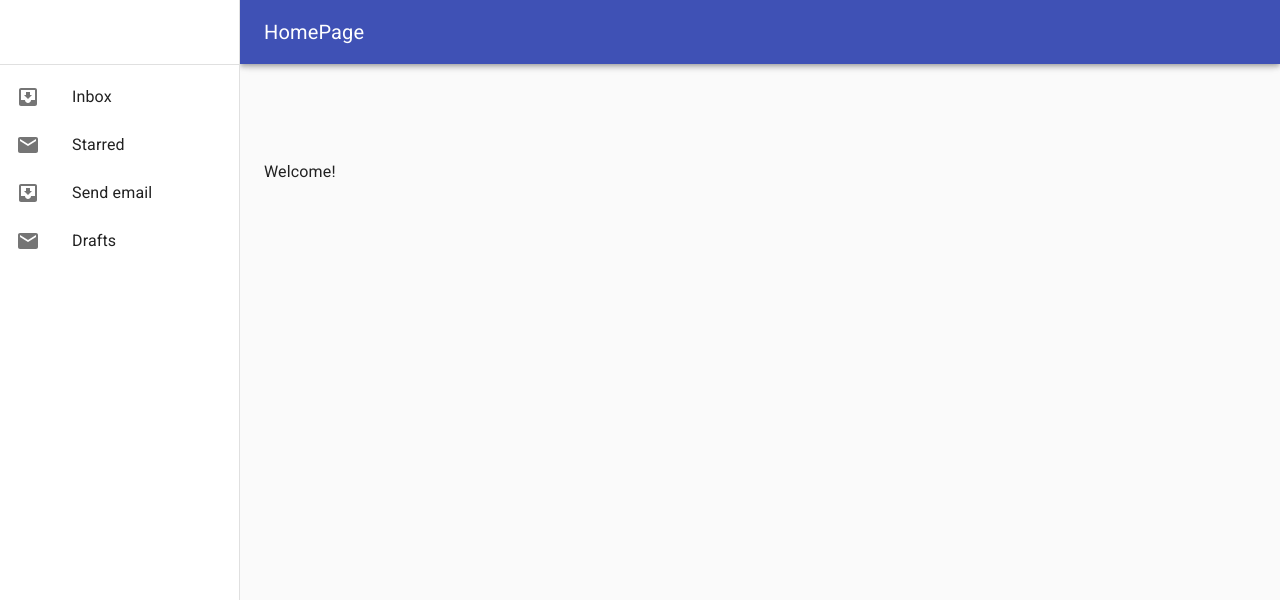
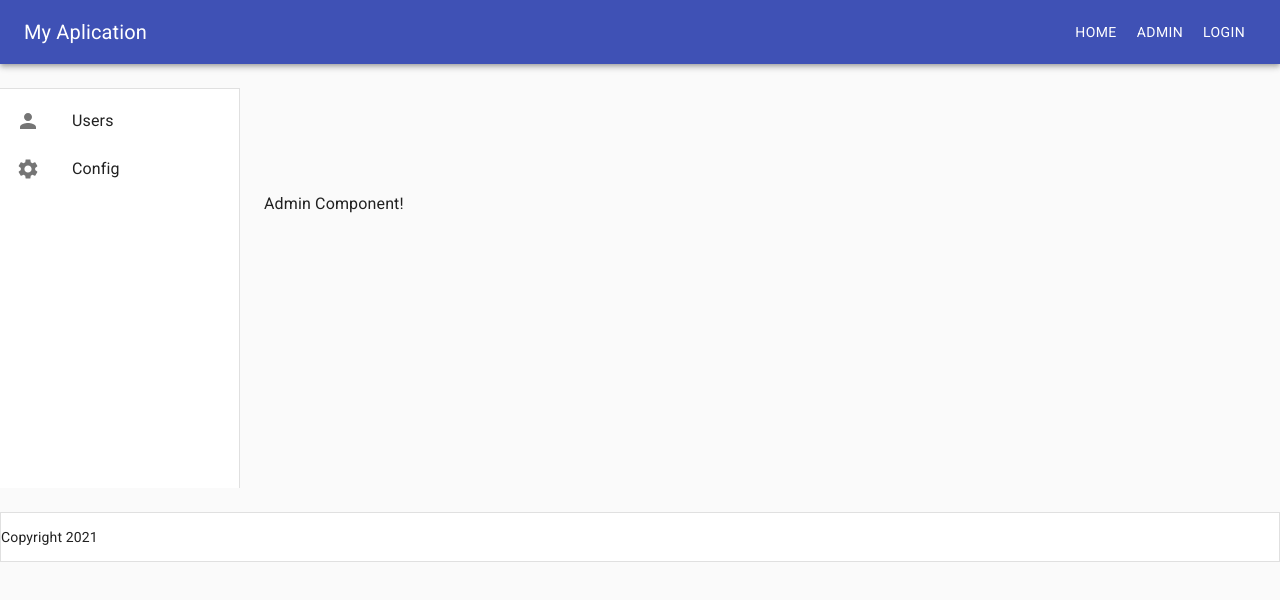
Before and after one commit to davidTorresTrejo/Training-examples, a React (Create React App) app in the folder 2021-04-13/react-app/: page /admin in a window 1280 px wide. Shown: the top 600 px of the page. Built offline with nearby package versions, Linux system fonts and the light colour scheme.

Commit message:
2021-04-15 React-App Add NavBar, HomePage, AdminPage & Routes

```diff
--- a/2021-04-13/react-app/package.json
+++ b/2021-04-13/react-app/package.json
@@ -16,6 +16,8 @@
     "fontsource-roboto": "^4.0.0",
     "react": "^17.0.2",
     "react-dom": "^17.0.2",
+    "react-route": "^1.0.3",
+    "react-router-dom": "^5.2.0",
     "react-scripts": "4.0.3",
     "typescript": "^4.2.4",
     "web-vitals": "^1.1.1"
@@ -43,5 +45,8 @@
       "last 1 firefox version",
       "last 1 safari version"
     ]
+  },
+  "devDependencies": {
+    "@types/react-router-dom": "^5.1.7"
   }
 }
--- /dev/null
+++ b/2021-04-13/react-app/src/containers/AdminPage/AdminPage.tsx
@@ -0,0 +1,16 @@
+import React from 'react';
+import LayoutAdmin from '../../layouts/LayoutAdmin'
+
+/* AdminPage Component */
+class AdminPage extends React.Component{
+  render(){
+    return(
+      /* Use LayoutAdmin */
+      <LayoutAdmin>
+        <p>Admin Component!</p>
+      </LayoutAdmin>
+    );
+  }
+}
+
+export default AdminPage;
--- a/2021-04-13/react-app/src/containers/App.tsx
+++ b/2021-04-13/react-app/src/containers/App.tsx
@@ -1,15 +1,32 @@
 import React from 'react';
 import MasterLayout from '../layouts/MasterLayout';
 import HomePage from '../containers/HomePage/HomePage';
+import AdminPage from './AdminPage/AdminPage';
+import {BrowserRouter, Route, Switch} from 'react-router-dom'
 
+/* App Component  */
 class App extends React.Component{
   render(){
     return(
-      <MasterLayout>
-        <HomePage></HomePage>
-      </MasterLayout>
+      /* Use the BrowserRoute and Switch to choose */
+      <BrowserRouter>
+        <Switch>
+        <Route exact path = "/">                    {/* Route to HomePage (exact) */}
+          <MasterLayout>
+            <HomePage></HomePage>
+          </MasterLayout>
+        </Route>
+        <Route path = "/admin">                     {/* Route to AdminPage (exact) */}
+          <MasterLayout>
+            <AdminPage></AdminPage>
+          </MasterLayout>
+        </Route>
+      </Switch>
+      </BrowserRouter>
     );
   }
 }
 
 export default App;
+
+/* Add switch and route */
--- a/2021-04-13/react-app/src/containers/HomePage/HomePage.tsx
+++ b/2021-04-13/react-app/src/containers/HomePage/HomePage.tsx
@@ -1,11 +1,14 @@
 import React, { Component } from 'react';
-import Layout from '../../layouts/Layout'
+import LayoutHome from '../../layouts/LayoutHome'
 
-class HomePage extends React.Component{
+/* HomePage Component */
+class HomePage extends Component{
   render(){
-    const dataJSX = 'Welcome!';
     return(
-      <Layout title = "HomePage" data = {dataJSX}></Layout>
+      /* Use LayoutHome */
+      <LayoutHome>
+        <p>Home Component!</p>
+      </LayoutHome>
     );
   }
 }
--- /dev/null
+++ b/2021-04-13/react-app/src/layouts/LayoutAdmin.tsx
@@ -0,0 +1,140 @@
+import React from 'react';
+import CssBaseline from '@material-ui/core/CssBaseline';
+import Divider from '@material-ui/core/Divider';
+import Drawer from '@material-ui/core/Drawer';
+import Hidden from '@material-ui/core/Hidden';
+import List from '@material-ui/core/List';
+import ListItem from '@material-ui/core/ListItem';
+import ListItemIcon from '@material-ui/core/ListItemIcon';
+import ListItemText from '@material-ui/core/ListItemText';
+import PersonIcon from '@material-ui/icons/Person';
+import SettingsIcon from '@material-ui/icons/Settings';
+import Typography from '@material-ui/core/Typography';
+import { makeStyles, useTheme, Theme, createStyles } from '@material-ui/core/styles';
+
+const drawerWidth = 240;
+
+const useStyles = makeStyles((theme: Theme) =>
+  createStyles({
+    root: {
+      display: 'flex',
+    },
+    drawer: {
+      [theme.breakpoints.up('sm')]: {
+        width: drawerWidth,
+        flexShrink: 0,
+      },
+    },
+    appBar: {
+      [theme.breakpoints.up('sm')]: {
+        width: `calc(100% - ${drawerWidth}px)`,
+        marginLeft: drawerWidth,
+      },
+    },
+    menuButton: {
+      marginRight: theme.spacing(2),
+      [theme.breakpoints.up('sm')]: {
+        display: 'none',
+      },
+    },
+    // necessary for content to be below app bar
+    toolbar: theme.mixins.toolbar,
+    drawerPaper: {
+      width: drawerWidth,
+      position: 'static',
+      height: 400
+    },
+    content: {
+      flexGrow: 1,
+      padding: theme.spacing(3),
+    },
+  }),
+);
+
+interface Props {
+  /**
+   * Injected by the documentation to work in an iframe.
+   * You won't need it on your project.
+   */
+  //data: string;
+  //title: string;
+  children: any;
+  window?: () => Window;
+}
+
+const LayoutAdmin = (props: Props) => {
+  const { window } = props;
+  const classes = useStyles();
+  const theme = useTheme();
+  const [mobileOpen, setMobileOpen] = React.useState(false);
+
+  const handleDrawerToggle = () => {
+    setMobileOpen(!mobileOpen);
+  };
+
+  const drawer = (
+    /* Content LayoutAdmin */
+    <div>
+      <Divider />
+      <List>
+        <ListItem>
+          <ListItemIcon> <PersonIcon></PersonIcon> </ListItemIcon>
+          <ListItemText primary = "Users"></ListItemText>
+        </ListItem>
+        <ListItem>
+          <ListItemIcon> <SettingsIcon></SettingsIcon> </ListItemIcon>
+          <ListItemText primary = "Config"></ListItemText>
+        </ListItem>
+      </List>
+    </div>
+  );
+
+  const container = window !== undefined ? () => window().document.body : undefined;
+
+  return (
+    <div className={classes.root}>
+      <CssBaseline />
+        <nav className={classes.drawer} aria-label="mailbox folders">
+          {/* The implementation can be swapped with js to avoid SEO duplication of links. */}
+          <Hidden smUp implementation="css">
+            <Drawer
+              container={container}
+              variant="temporary"
+              anchor={theme.direction === 'rtl' ? 'right' : 'left'}
+              open={mobileOpen}
+              onClose={handleDrawerToggle}
+              classes={{
+                paper: classes.drawerPaper,
+              }}
+              ModalProps={{
+                keepMounted: true, // Better open performance on mobile.
+              }}
+            >
+              {drawer}
+            </Drawer>
+          </Hidden>
+          <Hidden xsDown implementation="css">
+            <Drawer
+              classes={{
+                paper: classes.drawerPaper,
+              }}
+              variant="permanent"
+              open
+            >
+              {drawer}
+            </Drawer>
+          </Hidden>
+        </nav>
+      <main className={classes.content}>
+        <div className={classes.toolbar} />
+        <Typography paragraph>
+            {/* Title Data */}
+          {props.children}
+        </Typography>
+      </main>
+    </div>
+  );
+}
+
+
+export default LayoutAdmin;
--- a/2021-04-13/react-app/src/layouts/Layout.tsx
+++ b/2021-04-13/react-app/src/layouts/LayoutHome.tsx
@@ -1,18 +1,14 @@
 import React from 'react';
-import AppBar from '@material-ui/core/AppBar';
 import CssBaseline from '@material-ui/core/CssBaseline';
 import Divider from '@material-ui/core/Divider';
 import Drawer from '@material-ui/core/Drawer';
 import Hidden from '@material-ui/core/Hidden';
-import IconButton from '@material-ui/core/IconButton';
 import InboxIcon from '@material-ui/icons/MoveToInbox';
 import List from '@material-ui/core/List';
 import ListItem from '@material-ui/core/ListItem';
 import ListItemIcon from '@material-ui/core/ListItemIcon';
 import ListItemText from '@material-ui/core/ListItemText';
 import MailIcon from '@material-ui/icons/Mail';
-import MenuIcon from '@material-ui/icons/Menu';
-import Toolbar from '@material-ui/core/Toolbar';
 import Typography from '@material-ui/core/Typography';
 import { makeStyles, useTheme, Theme, createStyles } from '@material-ui/core/styles';
 
@@ -45,6 +41,8 @@ const useStyles = makeStyles((theme: Theme) =>
     toolbar: theme.mixins.toolbar,
     drawerPaper: {
       width: drawerWidth,
+      position: 'static',
+      height: 400
     },
     content: {
       flexGrow: 1,
@@ -58,12 +56,13 @@ interface Props {
    * Injected by the documentation to work in an iframe.
    * You won't need it on your project.
    */
-  data: string;
-  title: string;
+  //data: string;
+  //title: string;
+  children: any;
   window?: () => Window;
 }
 
-const Layout = (props: Props) => {
+const LayoutHome = (props: Props) => {
   const { window } = props;
   const classes = useStyles();
   const theme = useTheme();
@@ -74,16 +73,18 @@ const Layout = (props: Props) => {
   };
 
   const drawer = (
+    /* Content Layout Home */
     <div>
-      <div className={classes.toolbar} />
       <Divider />
       <List>
-        {['Inbox', 'Starred', 'Send email', 'Drafts'].map((text, index) => (
-          <ListItem button key={text}>
-            <ListItemIcon>{index % 2 === 0 ? <InboxIcon /> : <MailIcon />}</ListItemIcon>
-            <ListItemText primary={text} />
+        <ListItem>
+          <ListItemIcon> <InboxIcon></InboxIcon> </ListItemIcon>
+          <ListItemText primary = "Inbox"></ListItemText>
         </ListItem>
-        ))}
+        <ListItem>
+          <ListItemIcon> <MailIcon></MailIcon> </ListItemIcon>
+          <ListItemText primary = "Drafts"></ListItemText>
+        </ListItem>
       </List>
     </div>
   );
@@ -93,23 +94,6 @@ const Layout = (props: Props) => {
   return (
     <div className={classes.root}>
       <CssBaseline />
-      <AppBar position="fixed" className={classes.appBar}>
-        <Toolbar>
-          <IconButton
-            color="inherit"
-            aria-label="open drawer"
-            edge="start"
-            onClick={handleDrawerToggle}
-            className={classes.menuButton}
-          >
-            <MenuIcon />
-          </IconButton>
-          <Typography variant="h6" noWrap>
-              {/* Title Page */}
-            {props.title}
-          </Typography>
-        </Toolbar>
-      </AppBar>
         <nav className={classes.drawer} aria-label="mailbox folders">
           {/* The implementation can be swapped with js to avoid SEO duplication of links. */}
           <Hidden smUp implementation="css">
@@ -145,7 +129,7 @@ const Layout = (props: Props) => {
         <div className={classes.toolbar} />
         <Typography paragraph>
             {/* Title Data */}
-          {props.data}
+          {props.children}
         </Typography>
       </main>
     </div>
@@ -153,4 +137,4 @@ const Layout = (props: Props) => {
 }
 
 
-export default Layout;
+export default LayoutHome;
--- a/2021-04-13/react-app/src/layouts/MasterLayout.tsx
+++ b/2021-04-13/react-app/src/layouts/MasterLayout.tsx
@@ -2,7 +2,7 @@ import React from 'react';
 import { makeStyles, createStyles, Theme } from '@material-ui/core/styles';
 import Paper from '@material-ui/core/Paper';
 import Grid from '@material-ui/core/Grid';
-
+import MyAppBar from './MyAppBar'
 
 const useStyles = makeStyles((theme: Theme) =>
   createStyles({
@@ -22,17 +22,24 @@ const MatserLayout = (props: any) => {
 
   return (
     <div className={classes.root}>
-      <Grid container spacing={3}>
+      {/* add interactive grids  */}
+      <Grid container spacing={3} direction="column" justify="flex-end" alignItems="stretch">
         <Grid item xs={12}>
-            <p>Home | About | Contact Us</p>
+            {/* <p>Home | About | Contact Us</p> */}
+            {/* add nav bar */}
+            <MyAppBar></MyAppBar>
         </Grid>
 
         <Grid item xs={12}>
+            {/* Set LayoutHome or LayoutAdmin */}
             {props.children}
         </Grid>
 
         <Grid item xs={12}>
-            <p>Copyright 2021</p>
+            {/* Add paper elevation */}
+            <Paper variant = "outlined" square>
+              <p className = "center-p">Copyright 2021</p>
+            </Paper>
         </Grid>
 
       </Grid>
--- /dev/null
+++ b/2021-04-13/react-app/src/layouts/MyAppBar.tsx
@@ -0,0 +1,45 @@
+/* Add Simple Nav Bar */
+import { createStyles, makeStyles, Theme } from '@material-ui/core/styles';
+import AppBar from '@material-ui/core/AppBar';
+import Toolbar from '@material-ui/core/Toolbar';
+import Typography from '@material-ui/core/Typography';
+import Button from '@material-ui/core/Button';
+import { Link } from 'react-router-dom';
+
+const useStyles = makeStyles((theme: Theme) =>
+  createStyles({
+    root: {
+      flexGrow: 1,
+    },
+    menuButton: {
+      marginRight: theme.spacing(2),
+    },
+    title: {
+      flexGrow: 1,
+    },
+  }),
+);
+
+const MyAppBar = () => {
+  const classes = useStyles();
+
+  return (
+    <div className={classes.root}>
+      <AppBar position="static">
+        <Toolbar>
+          <Typography variant="h6" className={classes.title}>
+            My Aplication
+          </Typography>
+          {/* Routes to Home and Admin Pages in Buttons */}
+          <Button color="inherit" component={Link} to="/">Home</Button>
+          <Button color="inherit" component={Link} to="/admin">Admin</Button>
+          <Button color="inherit">Login</Button>
+        </Toolbar>
+      </AppBar>
+    </div>
+  );
+}
+
+export default MyAppBar;
+
+/* Import whitRoute export whitRoute(MyAppBar) */
```
Also changed, not shown: 2021-04-13/react-app/src/index.tsx (+7 -0 lines), 1 other file (tests, documents, lock files or other folders). Lines whose indentation alone changed are shown as unchanged.
